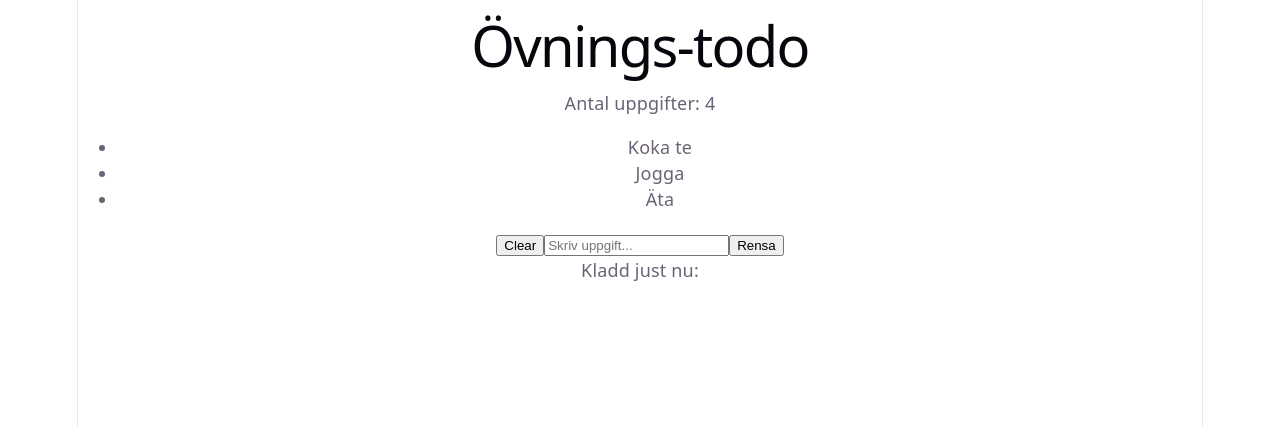
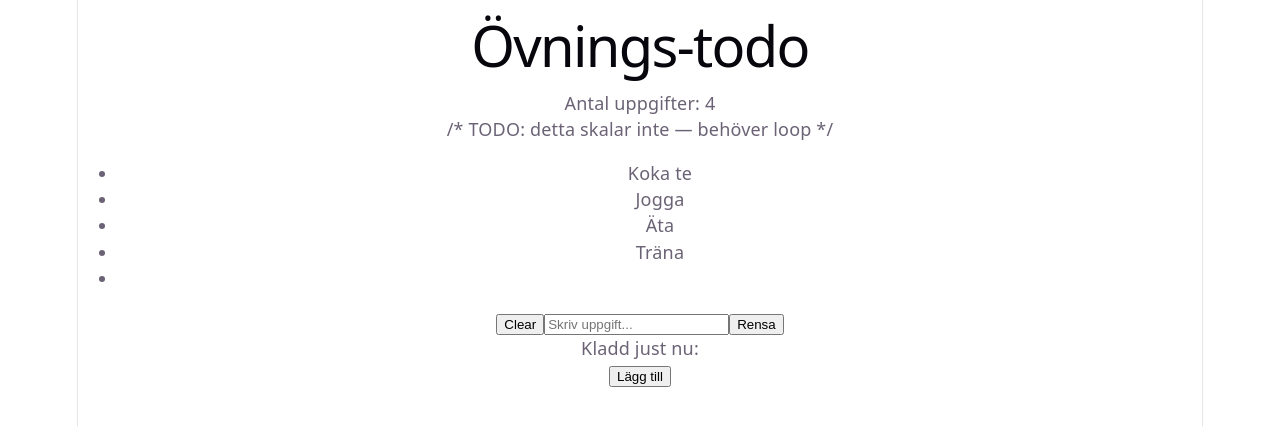
Before and after one commit to Liam-s-lind/todo-app, a React (Vite) app: page / in a window 1280 px wide. Shown: the top 426 px of the page. Built offline with nearby package versions, Linux system fonts and the light colour scheme.

Commit message:
Camp c1: bevisat manuell blockad med hårdkodade index

```diff
--- a/src/App.jsx
+++ b/src/App.jsx
@@ -33,16 +33,20 @@ function App() {
     <main>
       <h1>Övnings-todo</h1>
       <p>Antal uppgifter: {todos.length}</p>
+      /* TODO: detta skalar inte — behöver loop */
       <ul>
       <li>{todos[0]}</li>
       <li>{todos[1]}</li>
       <li>{todos[2]}</li>
+      <li>{todos[3]}</li>
+      <li>{todos[4]}</li>
       </ul>
 
       <button type="button" onClick={CleaarList}>Clear</button>
       <input type="text" value={draft} onChange={handleChange} placeholder="Skriv uppgift..." />
       <button type="button" onClick={handleClear}>Rensa</button>
       <p>Kladd just nu: {draft}</p>
+      <button type="button" onClick={handleAdd}>Lägg till</button>
     </main>
   );
 }
```
